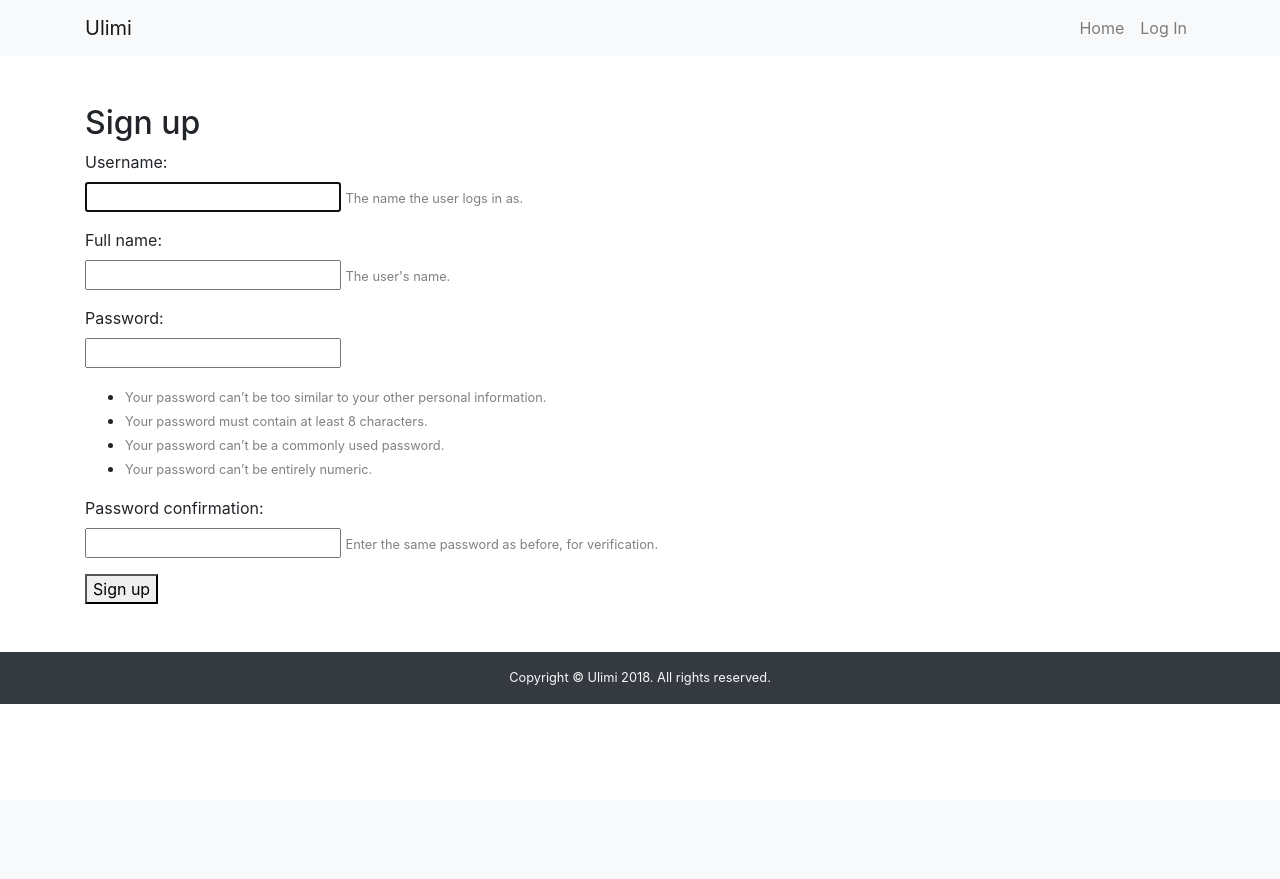
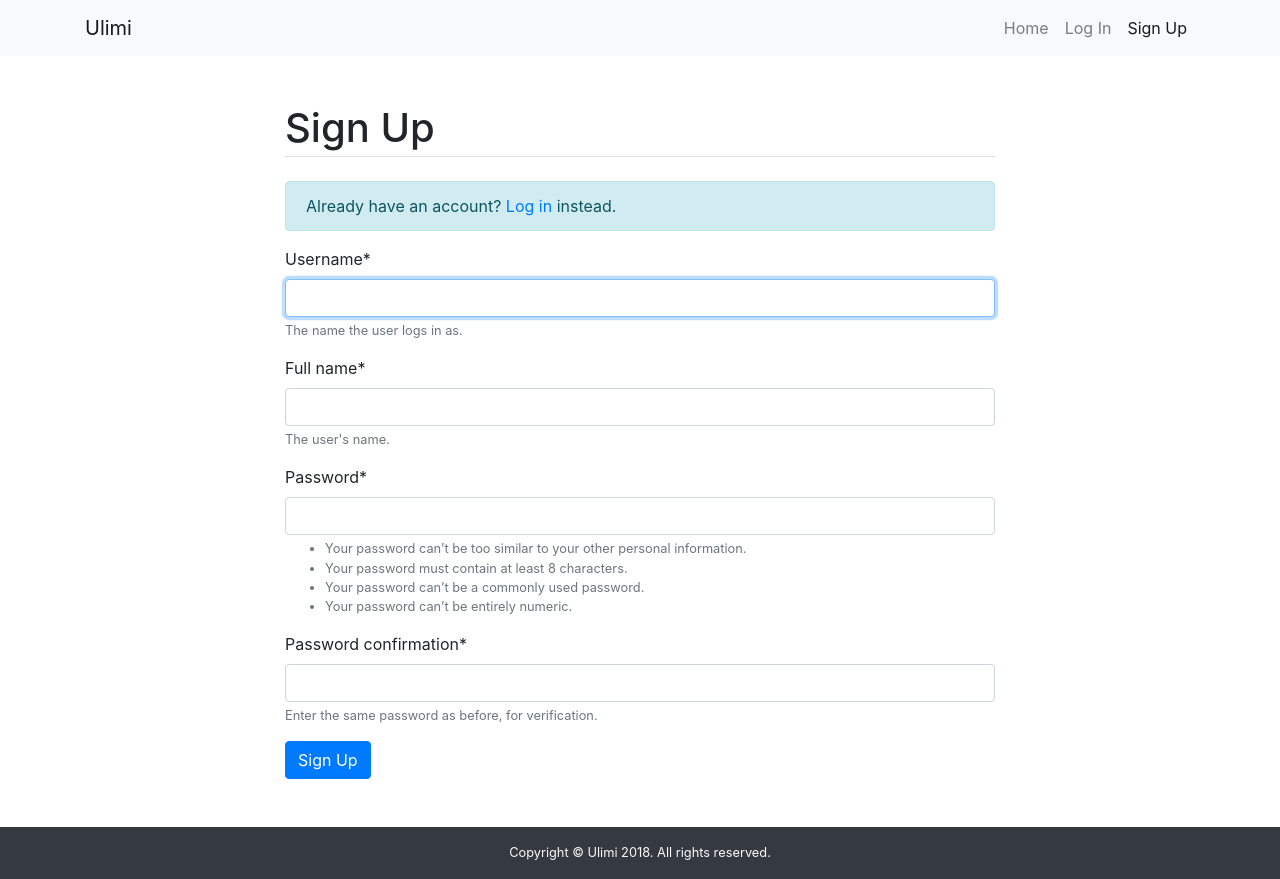
Before and after one commit to comp523-jarvis/timetracker-web, a Django app: page /account/signup/ in a window 1280 px wide. Before the commit the page ends 704 px from the top, so only its background shows below. Run offline with Django 3.2, Linux system fonts and the light colour scheme; some libraries are stand-ins or nearby versions.

Commit message:
Spruce up signup page.
Also added the sign up link to the header for unauthenticated users.

```diff
--- a/timetracker/account/templates/registration/login.html
+++ b/timetracker/account/templates/registration/login.html
@@ -6,6 +6,9 @@
 {% block content %}
   <div class="col-sm-12 col-md-8 offset-md-2 col-lg-6 offset-lg-3">
     <h1 class="border-bottom mb-4 pb-1">Log In</h1>
+    <p class="alert alert-info">
+      Don't have an account? <a href="{% url 'account:signup' %}">Sign up</a> to create one.
+    </p>
     <form method="post">
       {{ form|crispy }}
       {% csrf_token %}
--- a/timetracker/account/templates/registration/signup.html
+++ b/timetracker/account/templates/registration/signup.html
@@ -1,21 +1,20 @@
 {% extends 'base.html' %}
 
+{% load crispy_forms_tags %}
+
+
+{% block title %}Sign Up{% endblock %}
+
 {% block content %}
-  <h2>Sign up</h2>
-  <form method="post">
-    {% csrf_token %}
-    {% for field in form %}
-      <p>
-        {{ field.label_tag }}<br>
-        {{ field }}
-        {% if field.help_text %}
-          <small style="color: grey">{{ field.help_text }}</small>
-        {% endif %}
-        {% for error in field.errors %}
-          <p style="color: red">{{ error }}</p>
-        {% endfor %}
-      </p>
-    {% endfor %}
-    <button type="submit">Sign up</button>
-  </form>
+  <div class="col-md-12 col-lg-8 offset-lg-2">
+    <h1 class="border-bottom mb-4 pb-1">Sign Up</h1>
+    <p class="alert alert-info">
+      Already have an account? <a href="{% url 'account:login' %}">Log in</a> instead.
+    </p>
+    <form method="post">
+      {{ form|crispy }}
+      {% csrf_token %}
+      <button class="btn btn-primary" type="submit">Sign Up</button>
+    </form>
+  </div>
 {% endblock %}
--- a/timetracker/templates/base.html
+++ b/timetracker/templates/base.html
@@ -29,6 +29,7 @@
                 {% nav_link 'Log Out' 'account:logout' %}
               {% else %}
                 {% nav_link 'Log In' 'account:login' %}
+                {% nav_link 'Sign Up' 'account:signup' %}
               {% endif %}
             </ul>
           </div>
```
Also changed, not shown: 1 other file.
